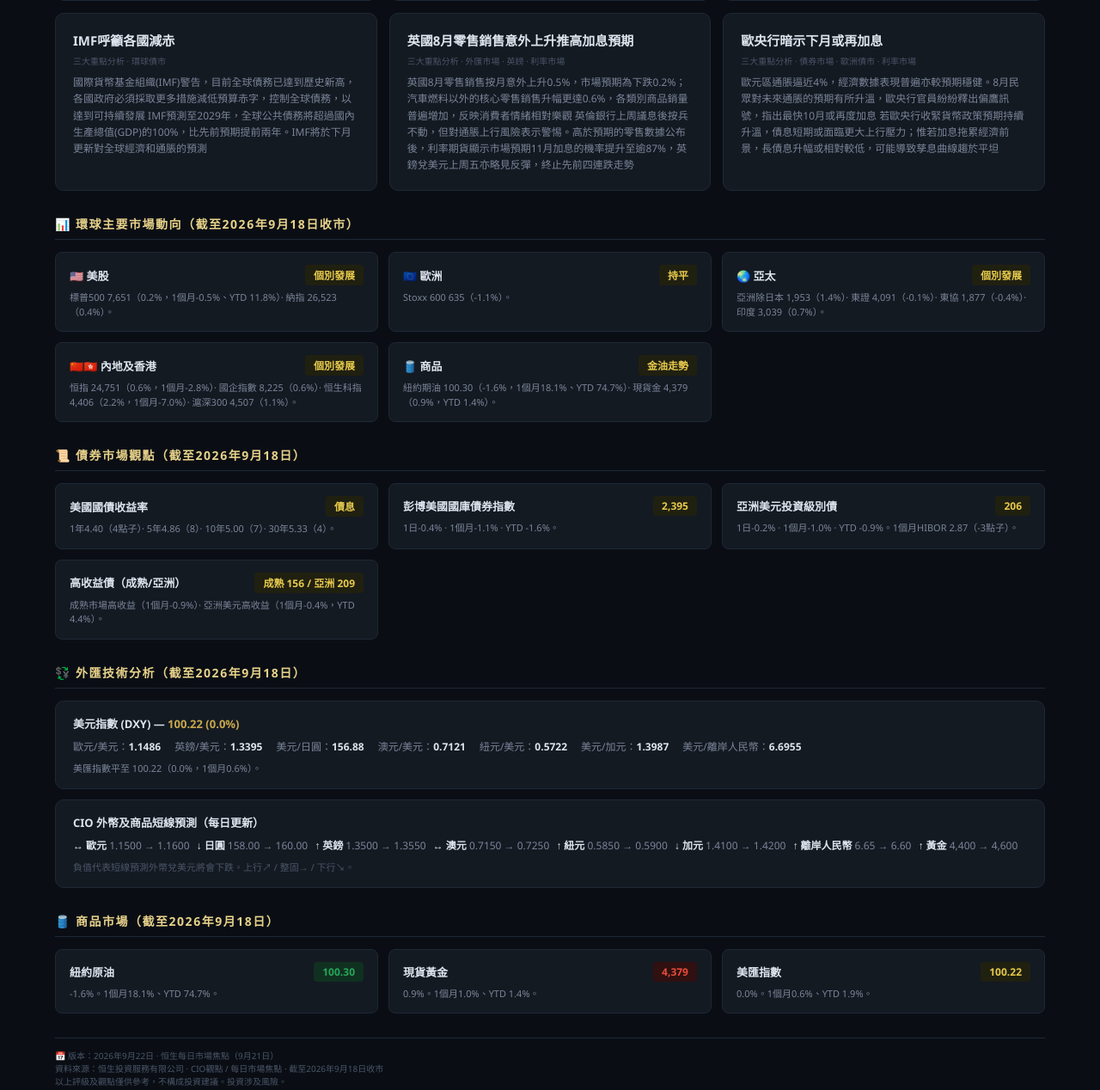
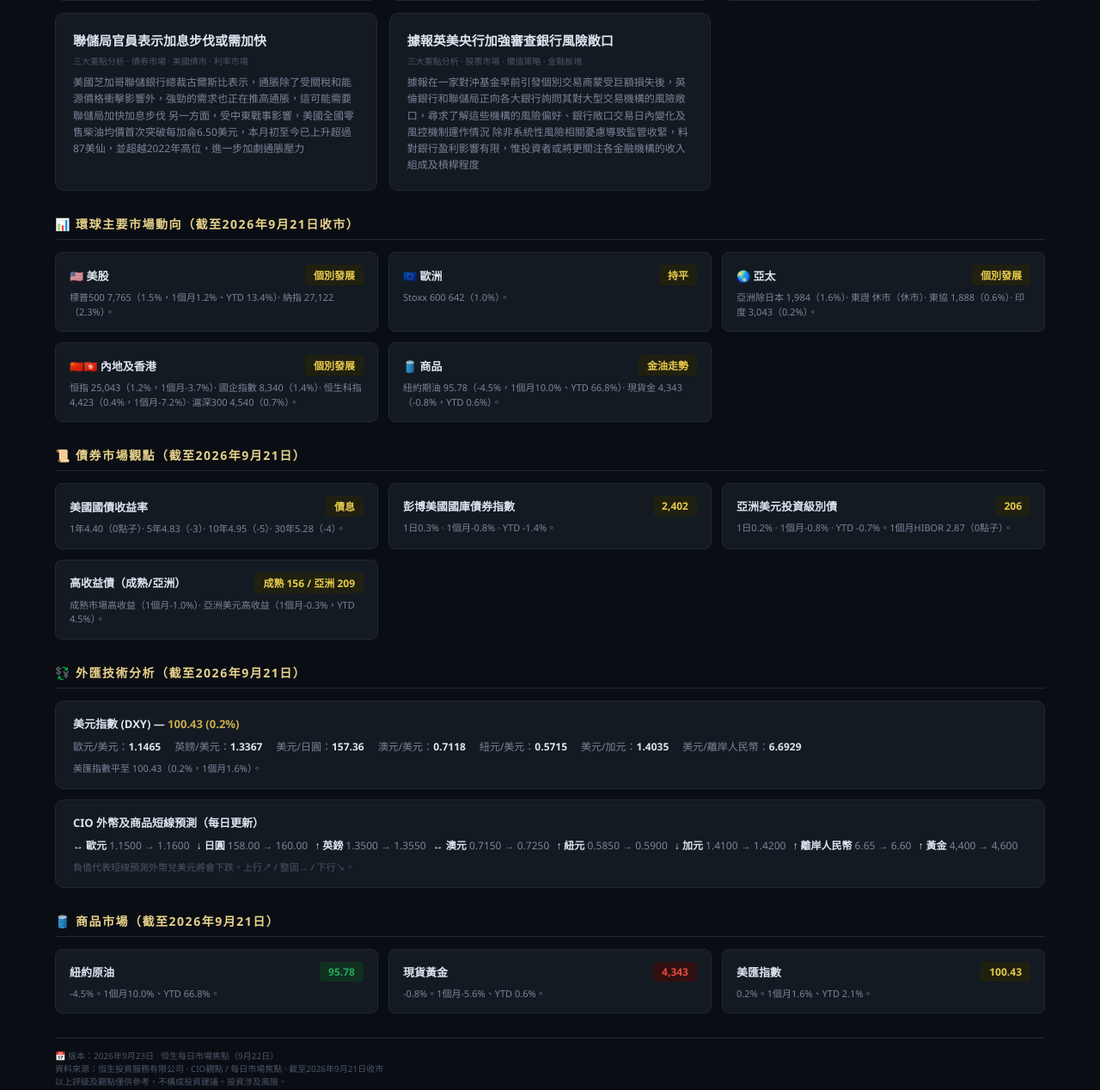
Before and after one commit to sylarlaw1996-star/hangseng-kb, a plain HTML site: page market-briefing/houseview.html in a window 1280 px wide. Shown: the part 1053-2321 px from the top of the page at 86% size. Drawn offline with Linux system fonts and the light colour scheme.

Commit message:
houseview daily update 2026-09-23

```diff
--- a/market-briefing/houseview.html
+++ b/market-briefing/houseview.html
@@ -60,7 +60,7 @@ body { font-family:'Segoe UI','Microsoft JhengHei',sans-serif; background:var(--
 <div class="top-bar">
   <h1>🏛️ 恒生 House View</h1>
   <div>
-    <span style="font-size:11px;color:var(--muted)">🕐 <span id="updateTime"></span> · 2026年9月22日更新</span>
+    <span style="font-size:11px;color:var(--muted)">🕐 <span id="updateTime"></span> · 2026年9月23日更新</span>
     <a href="https://www.hangseng.com/zh-hk/personal/investment/investment-insights/" target="_blank" style="font-size:11px;color:var(--blue);text-decoration:none;margin-left:16px">原文官網 →</a>
   </div>
   <nav>
@@ -75,11 +75,11 @@ body { font-family:'Segoe UI','Microsoft JhengHei',sans-serif; background:var(--
 
   <!-- Daily Market Focus -->
   <div class="section">
-    <div class="section-title">📡 每日市場焦點 · 9月21日</div>
+    <div class="section-title">📡 每日市場焦點 · 9月22日</div>
     <div class="headlines">
-      <div class="headline-item"><span class="dot" style="background:var(--gold)"></span>中美啟動新一輪經貿磋商，白宮指中美元首本周將會晤。美股三大指數收市分化，道指跌0.2% 報51,682.64點，標指和納指分別升0.2%和0.4%</div>
-      <div class="headline-item"><span class="dot" style="background:var(--green)"></span>市場預期美國加息周期尚未結束，2年期債息升8個基點報4.74%。美匯指數微跌至100.22，美元兌日圓跌0.6%至156.9。中東局勢略為緩和，紐約期油跌1.6% 至100.3美元，金價升0.9%至每盎司4,379美元</div>
-      <div class="headline-item"><span class="dot" style="background:var(--blue)"></span>德債息續高企，歐洲Stoxx600指數跌1.1%。亞太區股市普遍造好，日經和南韓綜合指數分別升1.4%和2.7%；恒指升0.6%收報24,751點，滬深300指數升1.1%</div>
+      <div class="headline-item"><span class="dot" style="background:var(--gold)"></span>AI 需求憧憬推動晶片股大升，熱門AI應用帶動算力及晶片需求預期，費城半導體指數升逾4%，標指及納指分別升1.5%及2.3%。油價回落支持中長債，10年期美債息跌5個基點至4.95%</div>
+      <div class="headline-item"><span class="dot" style="background:var(--green)"></span>美元微升，油價連跌四日，沙特增加原油出口，加上市場憧憬美伊外交進展，紐約期油跌4.5%至95.8美元；聯儲局官員暗示或需進一步加息，金價跌0.8% 至每盎司4,343美元</div>
+      <div class="headline-item"><span class="dot" style="background:var(--blue)"></span>能源價格回落紓緩通脹憂慮，歐洲Stoxx 600升1.0%。中美元首會晤支持A股及香港股市，恒指升1.2%、上證升1.0%；晶片股走強帶動韓股升1.7%，日股休市</div>
     </div>
   </div>
 
@@ -93,113 +93,108 @@ body { font-family:'Segoe UI','Microsoft JhengHei',sans-serif; background:var(--
         <div class="desc">未來一季關注利率對股債市場的影響：聯儲局９月重新開啟加息，市場目前料年底還將上調利率。成熟市場包括歐日央行等，都在收緊貨幣政策，這與許多新興市場較偏寬鬆的取態分歧進一步擴大。第四季投資部署以全球多元化投資為主線，股票要保持環球地區及板塊分散、債券需控制存續期，避免美元利率波動影響股債的表現。美股加強防守：AI基建仍是增長主題焦點，但高利率會降低市場對高市盈率的容忍度，亦容易觸發板塊輪動與回吐壓力。投資上應由「單一科技題材」轉向「盈利可見度與現金流質素」：我們認為大型雲端供應商因定價能力較強、現金流充裕、外部融資依賴度低，在息口上升環境下具防守性。另一方面，軟件股一般較不受加息周期影響，各企業加大採用AI提升效率，網絡安全風險相關支出將隨之上升，料網絡安全軟件股有望受惠。除此之外，保險、工業、能源及健康護理等板塊，在加息周期中跑贏大市的機會通常較高。亞洲股市續看高一線：亞洲除了具有估值的優勢，區內個別市場也擁有不同催化劑。內地Ａ股、南韓、台灣受惠AI供應鏈與硬件需求，盈利動能強勁。港股方面，雖然AI製造的比重相對不高，但高股息和估值上具有一定吸引力。我們認為內銀盈利正在改善及派息高將支持股價表現，上游基本原材料通脹持續有利中資能源及有色金屬板塊，而生物科技板塊受惠企業出海擴張與技術領先，還有AI提升藥物研發效率與成功率成為新的動力。此外，東協股市則受到各市場的內部政策及經濟基本面改善支持。美元債審慎存續期，匯市看好人民幣及澳元：我們認為，油價高、AI企業融資與AI大幅資本開支的結構性通脹力量、還有美國財赤與期限溢價上升，令長年期美債收益率仍呈「易升難跌」的局面。因此美元債部署偏向短至中年期，以降低利率上行對債價的影響；同時可加入以浮息為主、評級高的證券化信用債，提升組合韌性。同時，加強配置新興市場本地貨幣債，以分散成熟市場加息預期升溫帶來的波動。匯市方面，美元短線或隨息口預期走高而表現強勢，但中長期仍面對美國政府赤字、貿易糾紛和環球去美元化交易的壓力。我們第四季繼續看好人民幣表現；同時預期澳元受高息差及資源價格支持。</div>
       </div>
       <div class="cio-card">
-        <h3>日央行加息後日圓不升反跌</h3>
-        <div class="authors">今日熱話 · 外匯市場 · 日圓</div>
-        <div class="desc">日本央行加息25個基點至1.25%，創31年高位，但因消息已提前消化，日圓不升反跌。日央行會後聲明偏溫和，稱未有預設任何加息節奏，間接否認市場對日央行每季加息一次的預期，與聯儲局漸趨鷹派形成鮮明對比。日央行加息步伐或落後於聯儲局，令日圓走勢受壓 50天線(約4.95水平)暫為每百日圓兌港元的初步支持位，後續或再向4.80水平回落，惟警惕官方干預所帶來的潛在支撐</div>
+        <h3>納斯達克指數創收市新高</h3>
+        <div class="authors">今日熱話 · 股票市場 · 美國股市</div>
+        <div class="desc">中東緊張局勢緩和帶動油價回落，加上中美元首即將會晤利好市場氣氛，帶動美股造好。標指收市升1.5%，創8月初以來最大單日升幅，而納指更上升2.3%，創收市新高 近日一間美國大型科技公司推出面向大眾用戶的新AI智能體，市場反應熱烈，重燃市場對AI晶片需求的樂觀情緒，帶動晶片股普遍上升。AI應用範圍不斷擴大，將推動行業延續高速增長，其中大型雲服務商及軟件供應商在高利率環境下或展現更佳表現</div>
       </div>
       <div class="cio-card">
-        <h3>事件</h3>
-        <div class="authors">三大重點分析 · 市場特別</div>
-        <div class="desc"></div>
+        <h3>人行實施適度寬鬆貨幣政策</h3>
+        <div class="authors">三大重點分析 · 股票市場 · 內地A股 · 內地經濟</div>
+        <div class="desc">人行行長潘功勝表示，內地經濟運行整體平穩向好，結構持續優化，將實施適度寬鬆貨幣政策，為穩增長及金融市場平穩運行營造良好的貨幣金融環境 寬鬆取向有助降低企業融資成本及提振市場風險偏好，料利好股市估值及實體經濟需求。人行亦將擴大金融開放，便利人民幣跨境使用</div>
       </div>
       <div class="cio-card">
-        <h3>IMF呼籲各國減赤</h3>
-        <div class="authors">三大重點分析 · 環球債市</div>
-        <div class="desc">國際貨幣基金組織(IMF)警告，目前全球債務已達到歷史新高，各國政府必須採取更多措施減低預算赤字，控制全球債務，以達到可持續發展 IMF預測至2029年，全球公共債務將超過國內生產總值(GDP)的100%，比先前預期提前兩年。IMF將於下月更新對全球經濟和通脹的預測</div>
+        <h3>聯儲局官員表示加息步伐或需加快</h3>
+        <div class="authors">三大重點分析 · 債券市場 · 美國債市 · 利率市場</div>
+        <div class="desc">美國芝加哥聯儲銀行總裁古爾斯比表示，通脹除了受關稅和能源價格衝擊影響外，強勁的需求也正在推高通脹，這可能需要聯儲局加快加息步伐 另一方面，受中東戰事影響，美國全國零售柴油均價首次突破每加侖6.50美元，本月初至今已上升超過87美仙，並超越2022年高位，進一步加劇通脹壓力</div>
       </div>
       <div class="cio-card">
-        <h3>英國8月零售銷售意外上升推高加息預期</h3>
-        <div class="authors">三大重點分析 · 外匯市場 · 英鎊 · 利率市場</div>
-        <div class="desc">英國8月零售銷售按月意外上升0.5%，市場預期為下跌0.2%；汽車燃料以外的核心零售銷售升幅更達0.6%，各類別商品銷量普遍增加，反映消費者情緒相對樂觀 英倫銀行上周議息後按兵不動，但對通脹上行風險表示警惕。高於預期的零售數據公布後，利率期貨顯示市場預期11月加息的機率提升至逾87%，英鎊兌美元上周五亦略見反彈，終止先前四連跌走勢</div>
-      </div>
-      <div class="cio-card">
-        <h3>歐央行暗示下月或再加息</h3>
-        <div class="authors">三大重點分析 · 債券市場 · 歐洲債市 · 利率市場</div>
-        <div class="desc">歐元區通脹逼近4%，經濟數據表現普遍亦較預期穩健。8月民眾對未來通脹的預期有所升溫，歐央行官員紛紛釋出偏鷹訊號，指出最快10月或再度加息 若歐央行收緊貨幣政策預期持續升溫，債息短期或面臨更大上行壓力；惟若加息拖累經濟前景，長債息升幅或相對較低，可能導致孳息曲線趨於平坦</div>
+        <h3>據報英美央行加強審查銀行風險敞口</h3>
+        <div class="authors">三大重點分析 · 股票市場 · 價值策略 · 金融板塊</div>
+        <div class="desc">據報在一家對沖基金早前引發個別交易商蒙受巨額損失後，英倫銀行和聯儲局正向各大銀行詢問其對大型交易機構的風險敞口，尋求了解這些機構的風險偏好、銀行敞口交易日內變化及風控機制運作情況 除非系統性風險相關憂慮導致監管收緊，料對銀行盈利影響有限，惟投資者或將更關注各金融機構的收入組成及槓桿程度</div>
       </div>
     </div>
   </div>
 
   <!-- Equity Market Views -->
   <div class="section">
-    <div class="section-title">📊 環球主要市場動向（截至2026年9月18日收市）</div>
+    <div class="section-title">📊 環球主要市場動向（截至2026年9月21日收市）</div>
     <div class="rating-grid">
       <div class="rating-card">
         <div class="rc-header">
           <span class="rc-name">🇺🇸 美股</span>
           <span class="rc-rating rc-neutral">個別發展</span>
         </div>
-        <div class="rc-comment">標普500 7,651（0.2%，1個月-0.5%、YTD 11.8%）· 納指 26,523（0.4%）。</div>
+        <div class="rc-comment">標普500 7,765（1.5%，1個月1.2%、YTD 13.4%）· 納指 27,122（2.3%）。</div>
       </div>
       <div class="rating-card">
         <div class="rc-header">
           <span class="rc-name">🇪🇺 歐洲</span>
           <span class="rc-rating rc-neutral">持平</span>
         </div>
-        <div class="rc-comment">Stoxx 600 635（-1.1%）。</div>
+        <div class="rc-comment">Stoxx 600 642（1.0%）。</div>
       </div>
       <div class="rating-card">
         <div class="rc-header">
           <span class="rc-name">🌏 亞太</span>
           <span class="rc-rating rc-neutral">個別發展</span>
         </div>
-        <div class="rc-comment">亞洲除日本 1,953（1.4%）· 東證 4,091（-0.1%）· 東協 1,877（-0.4%）· 印度 3,039（0.7%）。</div>
+        <div class="rc-comment">亞洲除日本 1,984（1.6%）· 東證 休市（休市）· 東協 1,888（0.6%）· 印度 3,043（0.2%）。</div>
       </div>
       <div class="rating-card">
         <div class="rc-header">
           <span class="rc-name">🇨🇳🇭🇰 內地及香港</span>
           <span class="rc-rating rc-neutral">個別發展</span>
         </div>
-        <div class="rc-comment">恒指 24,751（0.6%，1個月-2.8%）· 國企指數 8,225（0.6%）· 恒生科指 4,406（2.2%，1個月-7.0%）· 滬深300 4,507（1.1%）。</div>
+        <div class="rc-comment">恒指 25,043（1.2%，1個月-3.7%）· 國企指數 8,340（1.4%）· 恒生科指 4,423（0.4%，1個月-7.2%）· 滬深300 4,540（0.7%）。</div>
       </div>
       <div class="rating-card">
         <div class="rc-header">
           <span class="rc-name">🛢️ 商品</span>
           <span class="rc-rating rc-neutral">金油走勢</span>
         </div>
-        <div class="rc-comment">紐約期油 100.30（-1.6%，1個月18.1%、YTD 74.7%）· 現貨金 4,379（0.9%，YTD 1.4%）。</div>
+        <div class="rc-comment">紐約期油 95.78（-4.5%，1個月10.0%、YTD 66.8%）· 現貨金 4,343（-0.8%，YTD 0.6%）。</div>
       </div>
     </div>
   </div>
 
   <!-- Bond Market Views -->
   <div class="section">
-    <div class="section-title">📜 債券市場觀點（截至2026年9月18日）</div>
+    <div class="section-title">📜 債券市場觀點（截至2026年9月21日）</div>
     <div class="rating-grid">
       <div class="rating-card">
         <div class="rc-header"><span class="rc-name">美國國債收益率</span><span class="rc-rating rc-neutral">債息</span></div>
-        <div class="rc-comment">1年4.40（4點子）· 5年4.86（8）· 10年5.00（7）· 30年5.33（4）。</div>
+        <div class="rc-comment">1年4.40（0點子）· 5年4.83（-3）· 10年4.95（-5）· 30年5.28（-4）。</div>
       </div>
       <div class="rating-card">
-        <div class="rc-header"><span class="rc-name">彭博美國國庫債券指數</span><span class="rc-rating rc-neutral">2,395</span></div>
-        <div class="rc-comment">1日-0.4% · 1個月-1.1% · YTD -1.6%。</div>
+        <div class="rc-header"><span class="rc-name">彭博美國國庫債券指數</span><span class="rc-rating rc-neutral">2,402</span></div>
+        <div class="rc-comment">1日0.3% · 1個月-0.8% · YTD -1.4%。</div>
       </div>
       <div class="rating-card">
         <div class="rc-header"><span class="rc-name">亞洲美元投資級別債</span><span class="rc-rating rc-neutral">206</span></div>
-        <div class="rc-comment">1日-0.2% · 1個月-1.0% · YTD -0.9%。1個月HIBOR 2.87（-3點子）。</div>
+        <div class="rc-comment">1日0.2% · 1個月-0.8% · YTD -0.7%。1個月HIBOR 2.87（0點子）。</div>
       </div>
       <div class="rating-card">
         <div class="rc-header"><span class="rc-name">高收益債（成熟/亞洲）</span><span class="rc-rating rc-neutral">成熟 156 / 亞洲 209</span></div>
-        <div class="rc-comment">成熟市場高收益（1個月-0.9%）· 亞洲美元高收益（1個月-0.4%，YTD 4.4%）。</div>
+        <div class="rc-comment">成熟市場高收益（1個月-1.0%）· 亞洲美元高收益（1個月-0.3%，YTD 4.5%）。</div>
       </div>
     </div>
   </div>
 
   <!-- FX Technicals -->
   <div class="section">
-    <div class="section-title">💱 外匯技術分析（截至2026年9月18日）</div>
+    <div class="section-title">💱 外匯技術分析（截至2026年9月21日）</div>
     <div class="fx-box">
-      <h3>美元指數 (DXY) — <span style="color:var(--gold)">100.22 (0.0%)</span></h3>
+      <h3>美元指數 (DXY) — <span style="color:var(--gold)">100.43 (0.2%)</span></h3>
       <div class="fx-row">
-        <div class="fx-item">歐元/美元：<strong>1.1486</strong></div>
-        <div class="fx-item">英鎊/美元：<strong>1.3395</strong></div>
-        <div class="fx-item">美元/日圓：<strong>156.88</strong></div>
-        <div class="fx-item">澳元/美元：<strong>0.7121</strong></div>
-        <div class="fx-item">紐元/美元：<strong>0.5722</strong></div>
-        <div class="fx-item">美元/加元：<strong>1.3987</strong></div>
-        <div class="fx-item">美元/離岸人民幣：<strong>6.6955</strong></div>
+        <div class="fx-item">歐元/美元：<strong>1.1465</strong></div>
+        <div class="fx-item">英鎊/美元：<strong>1.3367</strong></div>
+        <div class="fx-item">美元/日圓：<strong>157.36</strong></div>
+        <div class="fx-item">澳元/美元：<strong>0.7118</strong></div>
+        <div class="fx-item">紐元/美元：<strong>0.5715</strong></div>
+        <div class="fx-item">美元/加元：<strong>1.4035</strong></div>
+        <div class="fx-item">美元/離岸人民幣：<strong>6.6929</strong></div>
       </div>
-      <div style="font-size:11px;color:var(--text2);margin-top:8px">美匯指數平至 100.22（0.0%，1個月0.6%）。</div>
+      <div style="font-size:11px;color:var(--text2);margin-top:8px">美匯指數平至 100.43（0.2%，1個月1.6%）。</div>
     </div>
 
     <div class="fx-box">
@@ -220,26 +215,26 @@ body { font-family:'Segoe UI','Microsoft JhengHei',sans-serif; background:var(--
 
   <!-- Commodities -->
   <div class="section">
-    <div class="section-title">🛢️ 商品市場（截至2026年9月18日）</div>
+    <div class="section-title">🛢️ 商品市場（截至2026年9月21日）</div>
     <div class="rating-grid" style="grid-template-columns:repeat(auto-fit,minmax(200px,1fr))">
       <div class="rating-card">
-        <div class="rc-header"><span class="rc-name">紐約原油</span><span class="rc-rating rc-positive">100.30</span></div>
-        <div class="rc-comment">-1.6%。1個月18.1%、YTD 74.7%。</div>
+        <div class="rc-header"><span class="rc-name">紐約原油</span><span class="rc-rating rc-positive">95.78</span></div>
+        <div class="rc-comment">-4.5%。1個月10.0%、YTD 66.8%。</div>
       </div>
       <div class="rating-card">
-        <div class="rc-header"><span class="rc-name">現貨黃金</span><span class="rc-rating rc-cautious">4,379</span></div>
-        <div class="rc-comment">0.9%。1個月1.0%、YTD 1.4%。</div>
+        <div class="rc-header"><span class="rc-name">現貨黃金</span><span class="rc-rating rc-cautious">4,343</span></div>
+        <div class="rc-comment">-0.8%。1個月-5.6%、YTD 0.6%。</div>
       </div>
       <div class="rating-card">
-        <div class="rc-header"><span class="rc-name">美匯指數</span><span class="rc-rating rc-neutral">100.22</span></div>
-        <div class="rc-comment">0.0%。1個月0.6%、YTD 1.9%。</div>
+        <div class="rc-header"><span class="rc-name">美匯指數</span><span class="rc-rating rc-neutral">100.43</span></div>
+        <div class="rc-comment">0.2%。1個月1.6%、YTD 2.1%。</div>
       </div>
     </div>
   </div>
 
   <div class="source-note">
-    📅 版本：2026年9月22日 · 恒生每日市場焦點（9月21日）
-    <br>資料來源：恒生投資服務有限公司 · CIO觀點 / 每日市場焦點 · 截至2026年9月18日收市
+    📅 版本：2026年9月23日 · 恒生每日市場焦點（9月22日）
+    <br>資料來源：恒生投資服務有限公司 · CIO觀點 / 每日市場焦點 · 截至2026年9月21日收市
     <br>以上評級及觀點僅供參考，不構成投資建議。投資涉及風險。
   </div>
 
```
